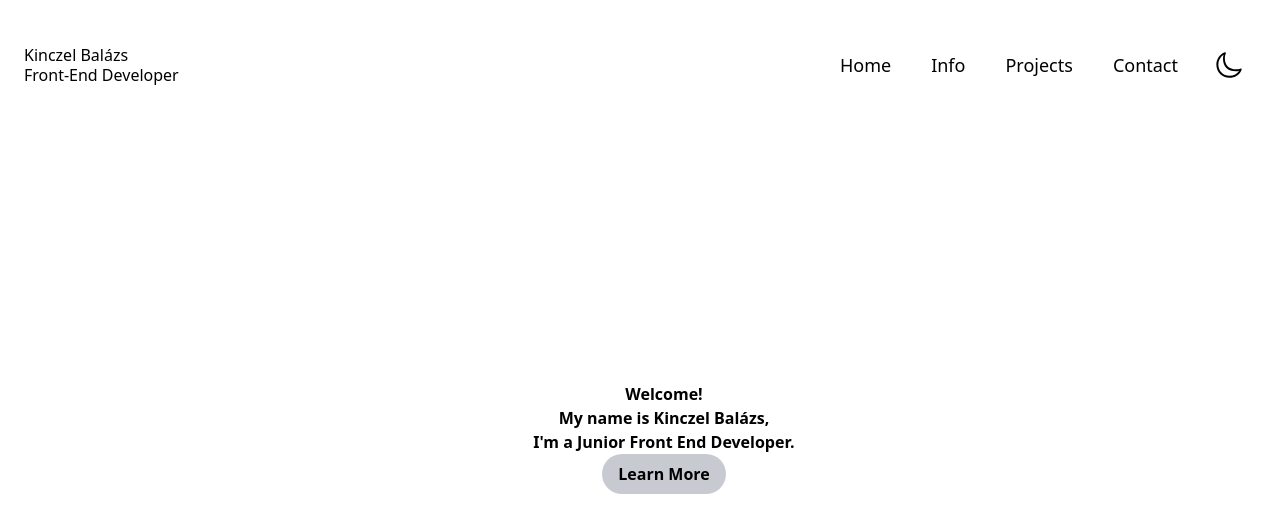
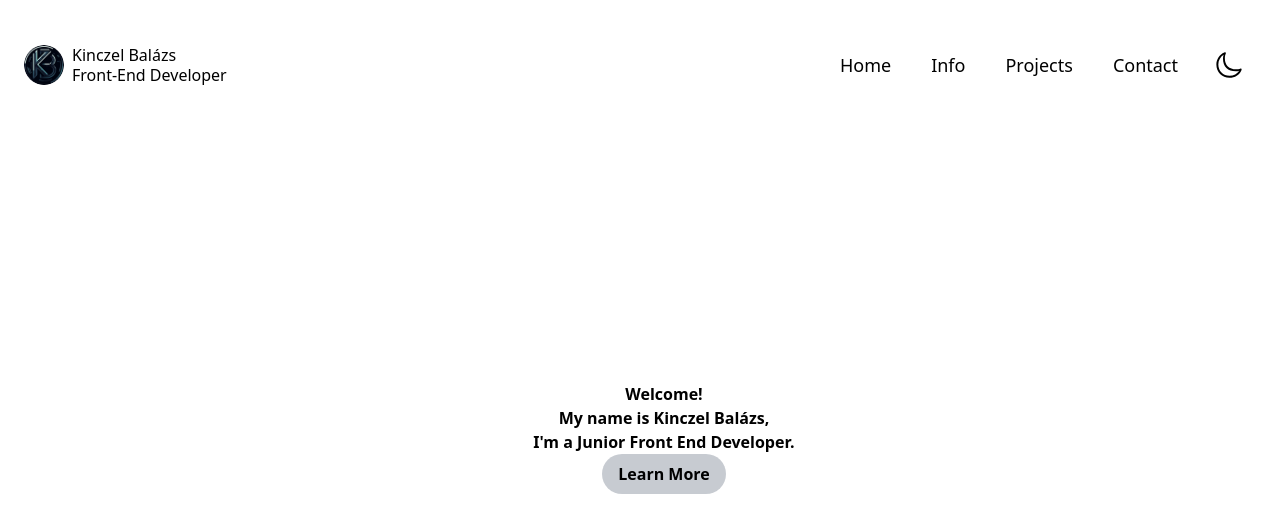
Before and after one commit to Blzs101/Portfolio, a Next.js app: page / in a window 1280 px wide. Shown: the top 532 px of the page. Built offline with nearby package versions, Linux system fonts and the light colour scheme.

Commit message:
added custom logo to navBar and favicon

```diff
--- a/src/app/layout.tsx
+++ b/src/app/layout.tsx
@@ -11,20 +11,20 @@ export const metadata: Metadata = {
     google: "9kNaExtuqEV0n7U07-8JZJUjHTimcIjj4X_T9TAYMZo"
   },
   icons: {
-    icon: "/favicon.ico"
+    icon: "/my-logo.ico"
   },
   openGraph: {
     type: "website",
     url: "https://kinczel-balazs.vercel.app/",
     title: "Kinczel Balázs's Portfolio ",
     description: 'Kinczel Balázs Portfolio Website',
-    images: "/favicon.ico"
+    images: "/my-logo.ico"
   },
   twitter: {
     card: "summary_large_image",
     title: "Kinczel Balázs's Portfolio ",
     description: 'Kinczel Balázs Portfolio Website',
-    images: "/favicon.ico"
+    images: "/my-logo.ico"
   }
 }
 
--- a/src/components/Navbar.tsx
+++ b/src/components/Navbar.tsx
@@ -22,9 +22,12 @@ export default function Navbar() {
                 <Image src={`/${!navBar ? "burger-menu" : "cross"} darkmode.svg`} alt="hamburger bar" width={40} height={40} className="block dark:hidden" />
                 <Image src={`/${!navBar ? "burger-menu" : "cross"} lightmode.svg`} alt="hamburger bar" width={40} height={40} className="hidden dark:block" />
             </button>
-            <Link href="/" className="mr-auto md:mr-0">
-                <div className="mb-[-4px] text-base ">Kinczel Balázs</div>
-                <div className="text-base">Front-End Developer</div>
+            <Link href="/" className="mr-auto md:mr-0 flex">
+                <Image src={"/my-logo.png"} width={40} height={40} alt="my logo" className="rounded-full h-[40px] my-auto" />
+                <div className="ml-2">
+                    <div className="mb-[-4px] text-base ">Kinczel Balázs</div>
+                    <div className="text-base">Front-End Developer</div>
+                </div>
             </Link>
 
             <nav className={`w-auto h-auto ml-auto ${!navBar ? "hidden" : "block"} md:block mt-4 md:mt-0`}>
```
Also changed, not shown: public/my-logo.png (added), 1 other file (tests, documents, lock files or other folders).
